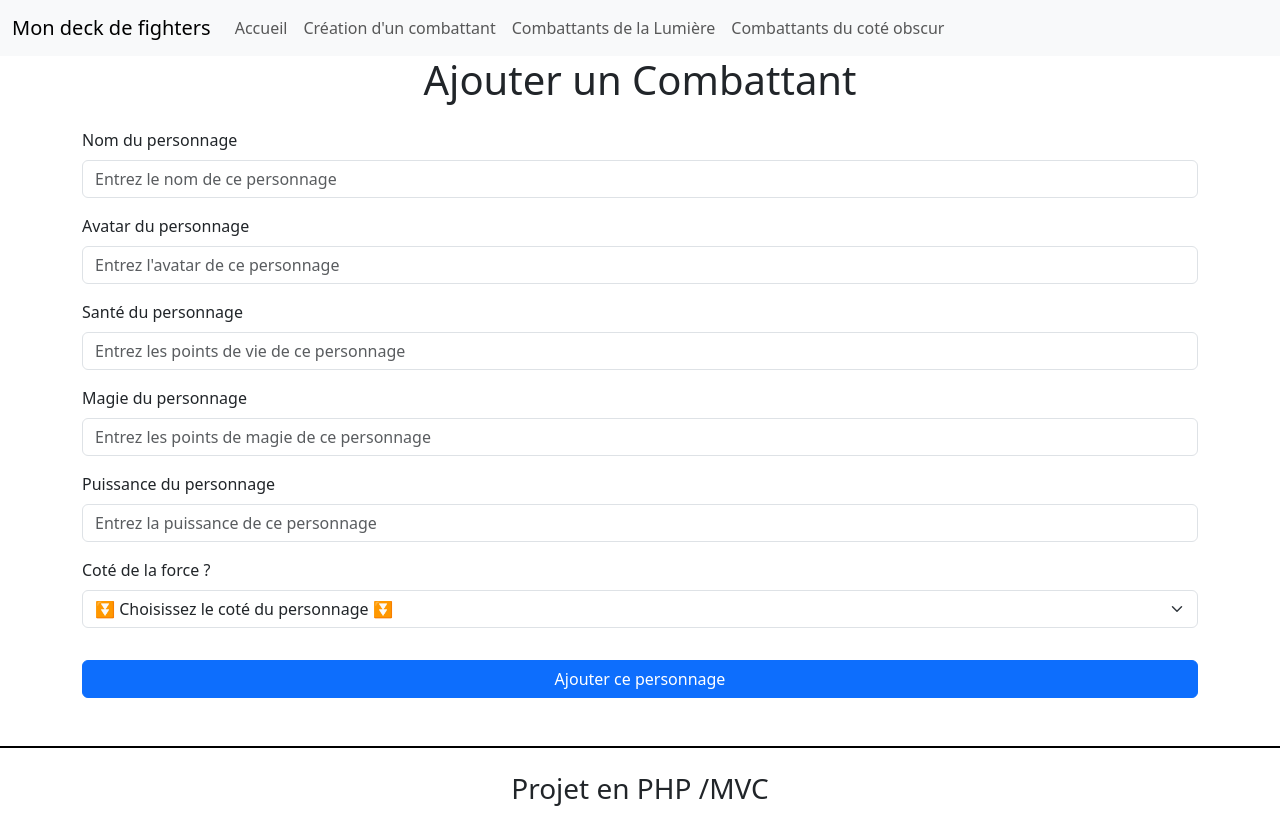
After one commit to yamina-hiziya/ProjetYoutube, a PHP site: template views/pages/addPage.php in a window 1280 px wide. The commit adds this page. Run offline with PHP 8.4, Linux system fonts and the light colour scheme; the template is opened without the code that fills it, so the values that code supplies are empty.

Commit message:
Ajout de la fonctionnalité de création et d'affichage des personnages, mise à jour de la navigation et des styles, et suppression des pages inutilisées.

```diff
--- a/public/style/style.css
+++ b/public/style/style.css
@@ -1,3 +1,6 @@
-header {
-    background-color: red;
+.darkshadow{
+    box-shadow: 2px 2px 10px 2px rgb(168, 8, 8);
 }
+.lightshadow{
+    box-shadow: 2px 2px 10px 2px rgb(14, 218, 139);
+}
--- a/views/components/footer.php
+++ b/views/components/footer.php
@@ -1,3 +1,3 @@
 <footer>
-    <h3>Projet en PHP /MVC</h3>
+    <h3 class="text-center border-top border-2 border-black py-4 mt-5">Projet en PHP /MVC</h3>
 </footer>
--- a/views/components/header.php
+++ b/views/components/header.php
@@ -0,0 +1,27 @@
+<header>
+    <nav class="navbar navbar-expand-lg bg-body-tertiary">
+        <div class="container-fluid">
+            <a class="navbar-brand" href="#">Mon deck de fighters</a>
+            <button class="navbar-toggler" type="button" data-bs-toggle="collapse" data-bs-target="#navbarNav" aria-controls="navbarNav" aria-expanded="false" aria-label="Toggle navigation">
+                <span class="navbar-toggler-icon"></span>
+            </button>
+            <div class="collapse navbar-collapse" id="navbarNav">
+                <ul class="navbar-nav">
+                    <li class="nav-item">
+                        <a class="nav-link" aria-current="page" href="home">Accueil</a>
+                    </li>
+                    <li class="nav-item">
+                        <a class="nav-link" href="add_character_page">Création d'un combattant</a>
+                    </li>
+                    <li class="nav-item">
+                        <a class="nav-link" href="light">Combattants de la Lumière</a>
+                    </li>
+                    <li class="nav-item">
+                        <a class="nav-link" href="dark">Combattants du coté obscur</a>
+                    </li>
+                </ul>
+            </div>
+        </div>
+    </nav>
+
+</header>
--- a/views/components/layout.php
+++ b/views/components/layout.php
@@ -1,5 +1,5 @@
 <!DOCTYPE html>
-<html lang="en">
+<html lang="fr">
 
 <head>
     <meta charset="UTF-8">
@@ -10,17 +10,14 @@
     <title><?= $title ?></title>
 </head>
 
-<body>
-    <header>
-        <h1>Mon deck de fighters</h1>
-        <p>navbar</p>
+<body class="min-vh-100 d-flex flex-column ">
+    <?php require_once 'views/components/header.php'; ?>
 
-    </header>
-
-    <main>
+    <main class="container flex-grow-1">
         <?= $content ?>
     </main>
 
+    <?php require_once 'views/components/footer.php'; ?>
     <script src="https://cdn.jsdelivr.net/npm/bootstrap@5.3.8/dist/js/bootstrap.bundle.min.js" integrity="sha384-ENjdO4Dr2bkBIFxQpeoTz1HIcje39Wm4jDKdf19U8gI4ddQ3GYNS7NTKfAdVQSZe" crossorigin="anonymous"></script>
 </body>
 
--- /dev/null
+++ b/views/pages/addPage.php
@@ -0,0 +1,41 @@
+<?php
+
+
+//showArray($sides);
+
+?>
+<h1 class="text-center mb-4">Ajouter un Combattant</h1>
+
+
+<form action="createNewCharacter" method="post">
+    <div class="mb-3">
+        <label for="name" class="form-label">Nom du personnage</label>
+        <input type="text" class="form-control" id="name" name="name" placeholder="Entrez le nom de ce personnage" required>
+    </div>
+    <div class="mb-3">
+        <label for="image" class="form-label">Avatar du personnage</label>
+        <input type="text" class="form-control" id="image" name="image" placeholder="Entrez l'avatar de ce personnage" required>
+    </div>
+    <div class="mb-3">
+        <label for="health" class="form-label">Santé du personnage</label>
+        <input type="number" class="form-control" id="health" name="health" placeholder="Entrez les points de vie de ce personnage" required>
+    </div>
+    <div class="mb-3">
+        <label for="magic" class="form-label">Magie du personnage</label>
+        <input type="number" class="form-control" id="magic" name="magic" placeholder="Entrez les points de magie de ce personnage" required>
+    </div>
+    <div class="mb-3">
+        <label for="power" class="form-label">Puissance du personnage</label>
+        <input type="number" class="form-control" id="power" name="power" placeholder="Entrez la puissance de ce personnage" required>
+    </div>
+    <div class="mb-3">
+        <label for="side" class="form-label">Coté de la force ?</label>
+        <select class="form-select" id="side" name="side" type="text" required>
+            <option disabled selected>⏬️ Choisissez le coté du personnage ⏬️</option>
+            <?php foreach ($sides as $side) : ?>
+                <option value="<?= $side['side'] ?>"><?= ucfirst($side['side']) ?></option>
+            <?php endforeach; ?>
+        </select>
+    </div>
+    <button type="submit" class="btn btn-primary mt-3 w-100">Ajouter ce personnage</button>
+</form>
--- a/views/pages/testPage.php
+++ /dev/null
@@ -1,2 +0,0 @@
-<h3>Je suis la page de test !!!</h3>
-<p>et je te présente john<?= $data_recep['name'] ?><?= $data_recep['lastname'] ?>, âgé de <?= $data_recep['age'] ?> ans.</p>
```
Also changed, not shown: controllers/pagesController.php (+14 -11 lines), index.php (+6 -7 lines), models/charactersModel.php (added, +14 -0 lines), models/pdoModels.php (added, +12 -0 lines), models/sidesModel.php (added, +13 -0 lines), views/components/card.php (+23 -0 lines), views/pages/homePage.php (+37 -1 lines), views/pages/loginPage.php (deleted, +0 -14 lines).
